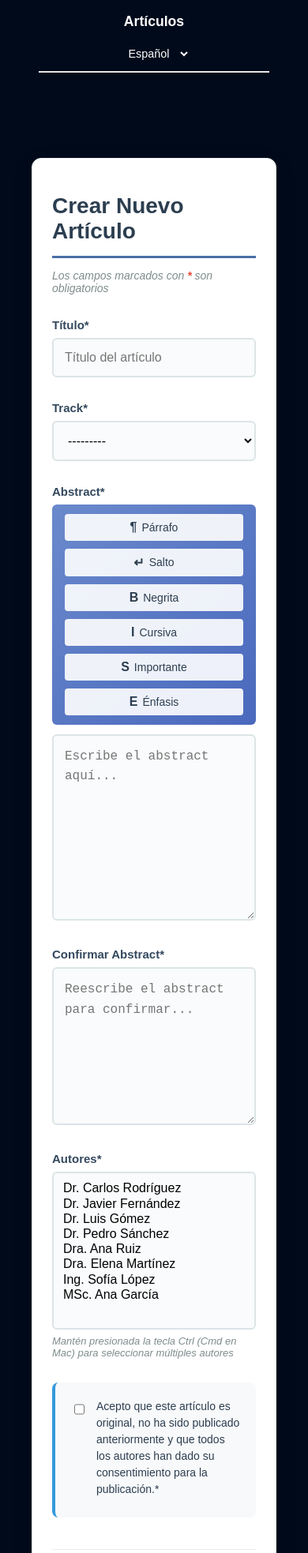
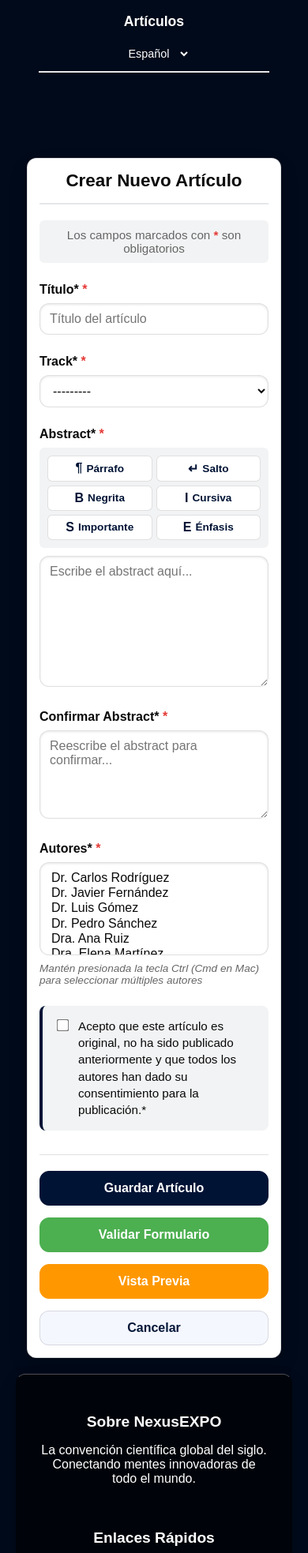
Before and after one commit to leirelarrauri/IngenieriaWebColaborativo, a Django app: page /articulos/crear/ in a window 390 px wide. Shown: the part 301-2268 px from the top of the page at 79% size. Run offline with Django 5.2, Linux system fonts and the light colour scheme; data comes from the database, SQL or seed files in the repository; some libraries are stand-ins or nearby versions.

Commit message:
Update form style

```diff
--- a/appScientificConference/static/css/formulario.css
+++ b/appScientificConference/static/css/formulario.css
@@ -1,314 +1,363 @@
-/* Estilos para el formulario de artículo */
+/* Formulario de artículo - Estilos */
 
-/* Contenedor principal */
+/* Contenedor principal del formulario */
 .contenedor-formulario {
-    max-width: 900px;
-    margin: 40px auto;
-    padding: 40px;
-    background-color: #ffffff;
-    border-radius: 12px;
-    box-shadow: 0 8px 30px rgba(0, 0, 0, 0.08);
-    border: 1px solid #e8eef1;
+    background: var(--panel-bg);
+    color: var(--text-dark);
+    padding: 30px;
+    border-radius: var(--radius);
+    border: 1px solid var(--panel-border);
+    box-shadow: var(--shadow);
+    margin: 0 auto;
+    max-width: min(800px, 92%);
 }
 
-/* Título principal */
+/* Título del formulario */
 .contenedor-formulario h1 {
-    color: #2c3e50;
-    font-size: 28px;
-    margin-bottom: 10px;
+    margin: 0 0 20px 0;
+    font-size: clamp(1.8rem, 3vw, 2.2rem);
+    color: var(--text-dark);
+    font-weight: 700;
+    text-align: center;
     padding-bottom: 15px;
-    border-bottom: 3px solid #4a6fa5;
-    display: flex;
-    align-items: center;
-    gap: 10px;
+    border-bottom: 2px solid rgba(0, 19, 53, 0.1);
 }
 
 /* Texto de campos obligatorios */
 .texto-obligatorio {
-    color: #7f8c8d;
-    font-size: 14px;
-    margin-bottom: 30px;
-    font-style: italic;
+    margin: 0 0 25px 0;
+    font-size: 0.95rem;
+    color: #666;
+    text-align: center;
+    padding: 10px;
+    background: rgba(0, 19, 53, 0.05);
+    border-radius: 6px;
 }
 
 .asterisco {
-    color: #e74c3c;
-    font-weight: bold;
+    color: #e53935;
+    font-weight: 700;
+}
+
+/* Formulario */
+.formulario-articulo {
+    margin-top: 20px;
 }
 
 /* Grupos de formulario */
 .grupo-formulario {
-    margin-bottom: 30px;
-    position: relative;
+    margin-bottom: 25px;
 }
 
 .etiqueta-formulario {
     display: block;
+    font-weight: 600;
+    color: var(--text-dark);
     margin-bottom: 8px;
-    font-weight: 600;
-    color: #34495e;
-    font-size: 15px;
+    font-size: 1rem;
 }
 
-/* Campos de entrada */
-input[type="text"],
-input[type="password"],
-textarea,
-select {
-    width: 100%;
-    padding: 14px;
-    border: 2px solid #dce4e6;
-    border-radius: 6px;
-    font-size: 16px;
-    font-family: inherit;
-    background-color: #f9fbfc;
-    transition: all 0.3s ease;
-    box-sizing: border-box;
+.etiqueta-formulario::after {
+    content: " *";
+    color: #e53935;
 }
 
-input[type="text"]:focus,
-input[type="password"]:focus,
-textarea:focus,
-select:focus {
-    outline: none;
-    border-color: #4a6fa5;
-    background-color: #ffffff;
-    box-shadow: 0 0 0 3px rgba(74, 111, 165, 0.1);
+/* Campos de entrada de texto */
+.formulario-articulo input[type="text"],
+.formulario-articulo input[type="email"],
+.formulario-articulo input[type="password"],
+.formulario-articulo textarea,
+.formulario-articulo select {
+    width: 100%;
+    padding: 12px 15px;
+    font-size: 1rem;
+    font-family: Arial, Helvetica, sans-serif;
+    border: 1px solid var(--panel-border);
+    border-radius: var(--radius);
+    background: #fff;
+    color: var(--text-dark);
+    transition: all 0.3s ease;
+    box-shadow: inset 0 1px 3px rgba(0, 0, 0, 0.1);
 }
 
-/* Área de texto específica */
-textarea {
-    min-height: 200px;
-    resize: vertical;
-    line-height: 1.6;
-    font-family: 'Courier New', Consolas, monospace;
+.formulario-articulo input:focus,
+.formulario-articulo textarea:focus,
+.formulario-articulo select:focus {
+    outline: none;
+    border-color: var(--electric-blue);
+    box-shadow: 0 0 0 3px rgba(0, 19, 53, 0.1);
 }
 
-/* Select múltiple */
-select[multiple] {
-    height: 200px;
-    padding: 10px;
+/* Estilos específicos para textareas de abstract */
+.formulario-articulo textarea#id_abstract,
+.formulario-articulo textarea#id_confirmar_abstract {
+    font-family: 'Courier New', monospace;
+    font-size: 0.95rem;
+    line-height: 1.4;
 }
 
+#id_abstract {
+    min-height: 150px;
+    resize: vertical;
+    line-height: 1.5;
+}
+
+/* Campo de autores (select múltiple) */
+#id_autores {
+    height: auto;
+    min-height: 100px;
+    max-height: 200px;
+}
+
+/* Estilos para opciones del select múltiple */
+#id_autores option {
+    padding: 8px 12px;
+    margin: 2px 0;
+    border-radius: 4px;
+}
+
+#id_autores option:hover {
+    background-color: rgba(0, 19, 53, 0.1);
+}
+
+#id_autores option:checked {
+    background-color: var(--electric-blue);
+    color: white;
+}
+
+/* Texto de ayuda */
 .texto-ayuda {
-    color: #7f8c8d;
-    font-size: 13px;
-    margin-top: 6px;
+    margin: 8px 0 0 0;
+    font-size: 0.85rem;
+    color: #666;
     font-style: italic;
 }
 
 /* Barra de herramientas XHTML */
 .barra-herramientas {
-    background: linear-gradient(135deg, #6a89cc 0%, #4a69bd 100%);
-    padding: 12px 16px;
+    display: flex;
+    flex-wrap: wrap;
+    gap: 8px;
+    margin-bottom: 10px;
+    padding: 10px;
+    background: rgba(0, 19, 53, 0.05);
     border-radius: 6px;
-    margin-bottom: 12px;
-    display: flex;
-    gap: 10px;
-    flex-wrap: wrap;
 }
 
 .boton-herramienta {
-    background: rgba(255, 255, 255, 0.9);
-    color: #2c3e50;
-    border: none;
-    padding: 8px 14px;
-    border-radius: 4px;
+    padding: 8px 12px;
+    background: #fff;
+    color: var(--electric-blue);
+    border: 1px solid var(--panel-border);
+    border-radius: 6px;
+    font-size: 0.9rem;
+    font-weight: 600;
     cursor: pointer;
-    font-size: 14px;
-    font-weight: 500;
+    transition: all 0.2s ease;
     display: flex;
     align-items: center;
-    gap: 6px;
-    transition: all 0.2s ease;
+    gap: 5px;
 }
 
 .boton-herramienta:hover {
-    background: #ffffff;
-    transform: translateY(-1px);
-    box-shadow: 0 2px 5px rgba(0, 0, 0, 0.1);
+    background: rgba(0, 19, 53, 0.1);
+    border-color: var(--electric-blue);
+    transform: translateY(-2px);
 }
 
 .icono-herramienta {
-    font-weight: bold;
-    font-size: 16px;
+    font-weight: 700;
+    font-size: 1rem;
 }
 
-/* Checkbox de términos */
+/* Grupo de términos y condiciones */
 .grupo-terminos {
-    background-color: #f8f9fa;
-    padding: 20px;
+    padding: 15px;
+    background: rgba(0, 19, 53, 0.05);
     border-radius: 8px;
-    border-left: 4px solid #3498db;
+    border-left: 4px solid var(--electric-blue);
 }
 
 .contenedor-checkbox {
     display: flex;
     align-items: flex-start;
-    gap: 12px;
+    gap: 10px;
 }
 
-input[type="checkbox"] {
-    width: 20px;
-    height: 20px;
-    margin-top: 4px;
-    accent-color: #3498db;
+.contenedor-checkbox input[type="checkbox"] {
+    width: auto;
+    margin-top: 3px;
+    transform: scale(1.2);
 }
 
 .etiqueta-terminos {
-    font-size: 14px;
+    font-size: 0.95rem;
+    color: var(--text-dark);
+    line-height: 1.4;
+    cursor: pointer;
+}
+
+/* Contenedor de vista previa */
+.contenedor-preview {
+    margin: 30px 0;
+    padding: 20px;
+    background: rgba(0, 0, 0, 0.02);
+    border-radius: 8px;
+    border: 1px dashed var(--panel-border);
+    display: none;
+}
+
+.contenedor-preview.mostrar {
+    display: block;
+}
+
+.titulo-preview {
+    margin: 0 0 15px 0;
+    font-size: 1.2rem;
+    color: var(--text-dark);
+    font-weight: 600;
+}
+
+.contenido-preview {
+    padding: 15px;
+    background: #fff;
+    border-radius: 6px;
+    border: 1px solid var(--panel-border);
+    min-height: 100px;
+    font-size: 1rem;
     line-height: 1.5;
-    color: #2c3e50;
-    cursor: pointer;
-    user-select: none;
+    color: #333;
 }
 
 /* Mensajes de error */
-.mensaje-error {
-    color: #e74c3c;
-    background-color: #fff5f5;
-    padding: 10px 14px;
-    border-radius: 4px;
-    margin-top: 8px;
-    border-left: 3px solid #e74c3c;
-    font-size: 14px;
+.errores-generales {
+    background: #ffebee;
+    color: #c62828;
+    padding: 15px;
+    border-radius: 8px;
+    border: 1px solid #ffcdd2;
+    margin-bottom: 20px;
+    font-size: 0.95rem;
 }
 
-.mensaje-error p {
-    margin: 5px 0;
-}
-
-.mensaje-error-js {
-    color: #e74c3c;
-    font-size: 13px;
+.mensaje-error {
+    color: #e53935;
+    font-size: 0.9rem;
     margin-top: 5px;
     padding-left: 5px;
 }
 
-.errores-generales {
-    background-color: #fef2f2;
-    border: 1px solid #fecaca;
-    color: #dc2626;
-    padding: 16px;
-    border-radius: 6px;
-    margin-bottom: 25px;
-    font-size: 14px;
-}
-
-/* Vista previa */
-.contenedor-preview {
-    background-color: #f8f9fa;
-    border: 1px solid #e8eef1;
-    border-radius: 8px;
-    padding: 20px;
-    margin-top: 30px;
-    margin-bottom: 30px;
+.mensaje-error-js {
+    color: #e53935;
+    font-size: 0.9rem;
+    margin-top: 5px;
+    min-height: 20px;
     display: none;
 }
 
-.titulo-preview {
-    color: #2c3e50;
-    font-size: 18px;
-    margin-top: 0;
-    margin-bottom: 15px;
-    padding-bottom: 10px;
-    border-bottom: 2px solid #dce4e6;
+.mensaje-error-js.mostrar {
+    display: block;
 }
 
-.contenido-preview {
-    padding: 15px;
-    background-color: #ffffff;
-    border-radius: 6px;
-    min-height: 100px;
-    font-family: 'Courier New', Consolas, monospace;
-    line-height: 1.6;
-    border: 1px solid #e8eef1;
-}
-
-/* Botones */
+/* Botones de acción */
 .contenedor-botones {
     display: flex;
+    flex-wrap: wrap;
     gap: 15px;
-    flex-wrap: wrap;
-    margin-top: 40px;
-    padding-top: 25px;
-    border-top: 1px solid #e8eef1;
     justify-content: center;
+    margin-top: 30px;
+    padding-top: 20px;
+    border-top: 1px solid var(--panel-border);
 }
 
 .boton {
-    padding: 14px 28px;
-    border: none;
-    border-radius: 6px;
-    font-size: 16px;
+    padding: 12px 24px;
+    border-radius: var(--radius);
+    font-size: 1rem;
     font-weight: 600;
+    text-decoration: none;
     cursor: pointer;
-    text-decoration: none;
-    display: inline-flex;
-    align-items: center;
-    justify-content: center;
-    gap: 8px;
     transition: all 0.3s ease;
-    min-width: 160px;
+    border: 1px solid transparent;
 }
 
 .boton-enviar {
-    background: linear-gradient(135deg, #27ae60 0%, #2ecc71 100%);
-    color: white;
+    background: var(--electric-blue);
+    color: #fff;
+    border-color: var(--electric-blue);
 }
 
 .boton-enviar:hover {
-    background: linear-gradient(135deg, #219653 0%, #27ae60 100%);
+    background: #002952;
     transform: translateY(-2px);
-    box-shadow: 0 4px 12px rgba(39, 174, 96, 0.2);
+    box-shadow: 0 5px 15px rgba(0, 19, 53, 0.2);
 }
 
 .boton-validar {
-    background: linear-gradient(135deg, #3498db 0%, #2980b9 100%);
-    color: white;
+    background: #4caf50;
+    color: #fff;
+    border-color: #4caf50;
 }
 
 .boton-validar:hover {
-    background: linear-gradient(135deg, #2980b9 0%, #2573a7 100%);
+    background: #388e3c;
     transform: translateY(-2px);
-    box-shadow: 0 4px 12px rgba(52, 152, 219, 0.2);
+    box-shadow: 0 5px 15px rgba(76, 175, 80, 0.2);
 }
 
 .boton-preview {
-    background: linear-gradient(135deg, #9b59b6 0%, #8e44ad 100%);
-    color: white;
+    background: #ff9800;
+    color: #fff;
+    border-color: #ff9800;
 }
 
 .boton-preview:hover {
-    background: linear-gradient(135deg, #8e44ad 0%, #7d3c98 100%);
+    background: #f57c00;
     transform: translateY(-2px);
-    box-shadow: 0 4px 12px rgba(155, 89, 182, 0.2);
+    box-shadow: 0 5px 15px rgba(255, 152, 0, 0.2);
 }
 
 .boton-cancelar {
-    background: linear-gradient(135deg, #95a5a6 0%, #7f8c8d 100%);
-    color: white;
+    background: #f5f7ff;
+    color: #031737;
+    border-color: var(--panel-border);
 }
 
 .boton-cancelar:hover {
-    background: linear-gradient(135deg, #7f8c8d 0%, #707b7c 100%);
+    background: #e8eaf6;
     transform: translateY(-2px);
-    box-shadow: 0 4px 12px rgba(149, 165, 166, 0.2);
+    text-decoration: none;
 }
 
-/* Estados deshabilitados */
-.boton:disabled {
-    opacity: 0.6;
-    cursor: not-allowed;
-    transform: none !important;
-    box-shadow: none !important;
+/* Estados de validación */
+.campo-valido {
+    border-color: #4caf50 !important;
+    background-color: rgba(76, 175, 80, 0.05) !important;
+}
+
+.campo-invalido {
+    border-color: #e53935 !important;
+    background-color: rgba(229, 57, 53, 0.05) !important;
 }
 
 /* Responsive */
 @media (max-width: 768px) {
     .contenedor-formulario {
-        margin: 20px;
-        padding: 25px;
+        padding: 20px;
+    }
+
+    .contenedor-formulario h1 {
+        font-size: 1.6rem;
+    }
+
+    .barra-herramientas {
+        gap: 5px;
+        justify-content: center;
+    }
+
+    .boton-herramienta {
+        padding: 6px 10px;
+        font-size: 0.85rem;
     }
 
     .contenedor-botones {
@@ -317,13 +366,28 @@ input[type="checkbox"] {
 
     .boton {
         width: 100%;
+        text-align: center;
+    }
+}
+
+@media (max-width: 480px) {
+    .contenedor-formulario {
+        padding: 15px;
     }
 
-    .barra-herramientas {
-        flex-direction: column;
+    .contenedor-formulario h1 {
+        font-size: 1.4rem;
+    }
+
+    .formulario-articulo input[type="text"],
+    .formulario-articulo textarea,
+    .formulario-articulo select {
+        padding: 10px 12px;
     }
 
     .boton-herramienta {
+        flex: 1;
+        min-width: calc(50% - 5px);
         justify-content: center;
     }
 }
--- a/appScientificConference/templates/articulos/form_articulo.html
+++ b/appScientificConference/templates/articulos/form_articulo.html
@@ -3,13 +3,20 @@
 
 {% block title %}{% if form.instance.pk %}{% trans "Editar" %}{% else %}{% trans "Crear" %}{% endif %} {% trans "Artículo" %}{% endblock %}
 
+{% block content %}
+<main>
+    <section class="contenedor-formulario">
+        <h1>
+            {% if form.instance.pk %}
+                {% trans "Editar Artículo" %}
+            {% else %}
+                {% trans "Crear Nuevo Artículo" %}
+            {% endif %}
+        </h1>
 
-
-{% block content %}
-<div class="contenedor-formulario">
-    <h1>{% if form.instance.pk %} {% trans "Editar Artículo" %}{% else %} {% trans "Crear Nuevo Artículo" %}{% endif %}</h1>
-
-    <p class="texto-obligatorio">{% trans "Los campos marcados con" %} <span class="asterisco">*</span> {% trans "son obligatorios" %}</p>
+        <p class="texto-obligatorio">
+            {% trans "Los campos marcados con" %} <span class="asterisco">*</span> {% trans "son obligatorios" %}
+        </p>
 
         <form method="post" id="formulario-articulo" class="formulario-articulo">
             {% csrf_token %}
@@ -114,7 +121,9 @@
                     </div>
                 {% endif %}
                 <div id="error-autores" class="mensaje-error-js"></div>
-            <p class="texto-ayuda">{% trans "Mantén presionada la tecla Ctrl (Cmd en Mac) para seleccionar múltiples autores" %}</p>
+                <p class="texto-ayuda">
+                    {% trans "Mantén presionada la tecla Ctrl (Cmd en Mac) para seleccionar múltiples autores" %}
+                </p>
             </div>
 
             <!-- Campo Términos y Condiciones -->
@@ -144,7 +153,11 @@
             <!-- Botones de Acción -->
             <div class="contenedor-botones">
                 <button type="submit" class="boton boton-enviar" id="boton-enviar">
-                {% if form.instance.pk %} {% trans "Actualizar Artículo" %}{% else %} {% trans "Guardar Artículo" %}{% endif %}
+                    {% if form.instance.pk %}
+                        {% trans "Actualizar Artículo" %}
+                    {% else %}
+                        {% trans "Guardar Artículo" %}
+                    {% endif %}
                 </button>
                 <button type="button" class="boton boton-validar" id="boton-validar">
                     {% trans "Validar Formulario" %}
@@ -157,10 +170,73 @@
                 </a>
             </div>
         </form>
-</div>
+    </section>
+</main>
 {% endblock %}
 
 {% block extra_js %}
 <script src="{% static 'js/validar.js' %}"></script>
 <script src="{% static 'js/formulario.js' %}"></script>
+<script>
+    // JavaScript para la barra de herramientas XHTML
+    document.addEventListener('DOMContentLoaded', function() {
+        const barraHerramientas = document.querySelector('.barra-herramientas');
+        const textareaAbstract = document.getElementById('id_abstract');
+
+        if (barraHerramientas && textareaAbstract) {
+            barraHerramientas.addEventListener('click', function(e) {
+                if (e.target.classList.contains('boton-herramienta') ||
+                    e.target.closest('.boton-herramienta')) {
+                    const boton = e.target.classList.contains('boton-herramienta') ?
+                                 e.target : e.target.closest('.boton-herramienta');
+                    const tag = boton.getAttribute('data-tag');
+                    insertarTag(tag);
+                }
+            });
+
+            function insertarTag(tag) {
+                const start = textareaAbstract.selectionStart;
+                const end = textareaAbstract.selectionEnd;
+                const texto = textareaAbstract.value;
+                const textoSeleccionado = texto.substring(start, end);
+
+                let nuevoTexto;
+                if (tag === 'br') {
+                    nuevoTexto = '<br>';
+                    textareaAbstract.value = texto.substring(0, start) + nuevoTexto + texto.substring(end);
+                    textareaAbstract.selectionStart = textareaAbstract.selectionEnd = start + nuevoTexto.length;
+                } else if (tag === 'p') {
+                    nuevoTexto = '<p>' + (textoSeleccionado || '{% trans "Nuevo párrafo" %}') + '</p>';
+                    textareaAbstract.value = texto.substring(0, start) + nuevoTexto + texto.substring(end);
+                    textareaAbstract.selectionStart = start + 3;
+                    textareaAbstract.selectionEnd = start + 3 + (textoSeleccionado.length || 12);
+                } else {
+                    nuevoTexto = '<' + tag + '>' + textoSeleccionado + '</' + tag + '>';
+                    textareaAbstract.value = texto.substring(0, start) + nuevoTexto + texto.substring(end);
+                    if (textoSeleccionado) {
+                        textareaAbstract.selectionStart = start + tag.length + 2;
+                        textareaAbstract.selectionEnd = start + tag.length + 2 + textoSeleccionado.length;
+                    } else {
+                        textareaAbstract.selectionStart = textareaAbstract.selectionEnd = start + tag.length + 2;
+                    }
+                }
+
+                textareaAbstract.focus();
+            }
+        }
+
+        // Vista previa del abstract
+        const botonPreview = document.getElementById('boton-preview');
+        const contenedorPreview = document.getElementById('contenedor-preview');
+        const contenidoPreview = document.getElementById('contenido-preview');
+
+        if (botonPreview && contenedorPreview && contenidoPreview) {
+            botonPreview.addEventListener('click', function() {
+                const abstract = document.getElementById('id_abstract').value;
+                contenidoPreview.innerHTML = abstract || '{% trans "No hay contenido para previsualizar" %}';
+                contenedorPreview.classList.add('mostrar');
+            });
+        }
+    });
+</script>
 {% endblock %}
```
Lines whose indentation alone changed are shown as unchanged.
